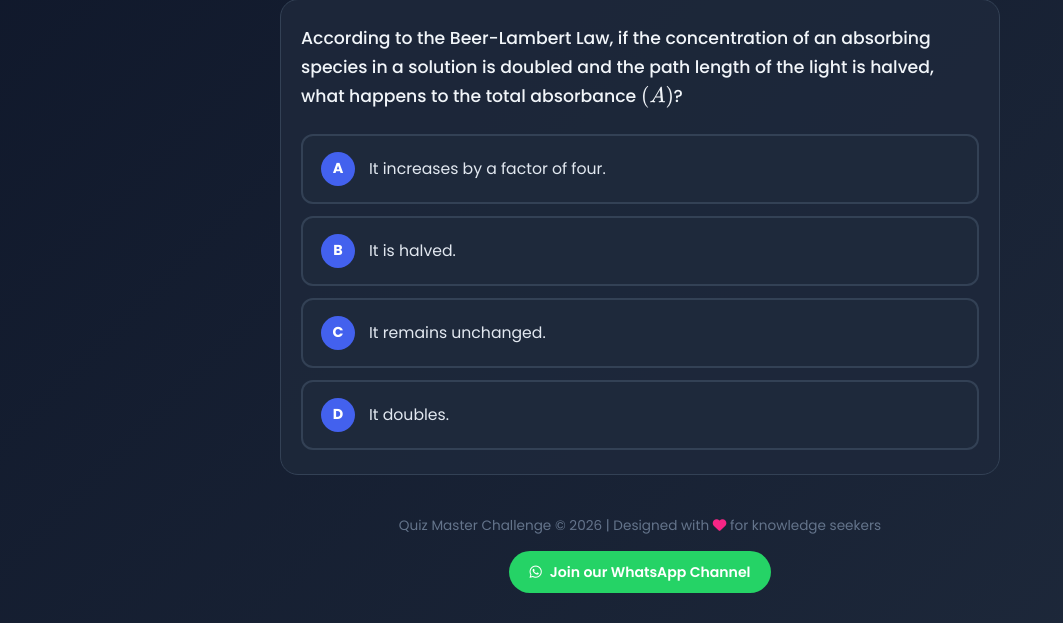
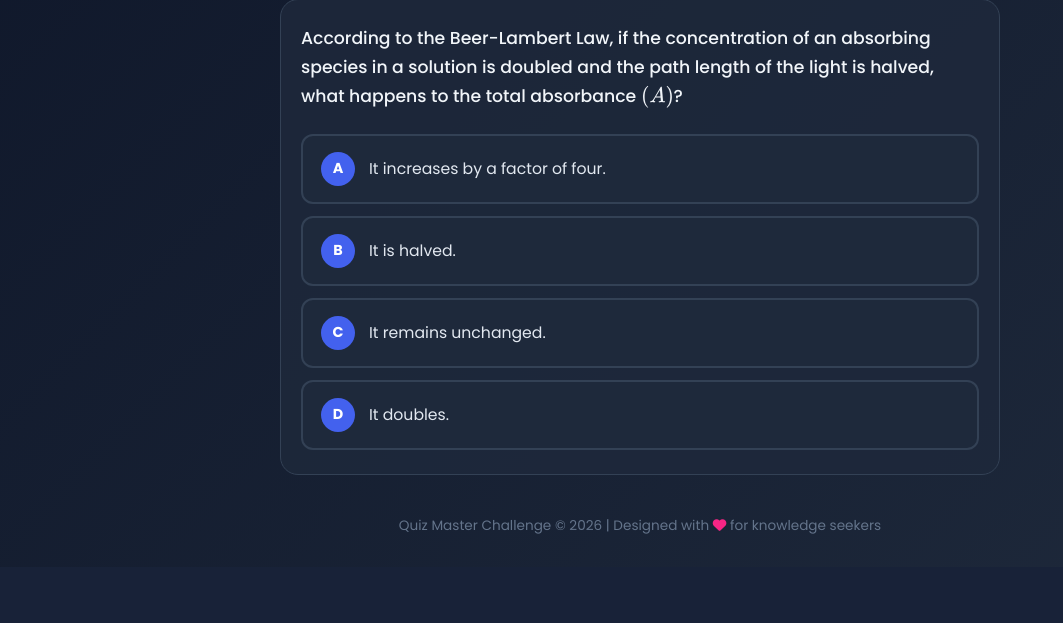
Before and after one commit to Rezu3/class10, a Flask app: page /gk in a window 1280 px wide. Shown: the part 240-863 px from the top of the page, without its empty margins (0-1063 px from the left). After the commit the page ends 774 px from the top, so only its background shows below. Run offline with Flask 3, Linux system fonts and the light colour scheme.

Commit message:
Update gk.html

```diff
--- a/templates/gk.html
+++ b/templates/gk.html
@@ -187,11 +187,7 @@
 
     <footer>
         <p>Quiz Master Challenge &copy; 2026 | Designed with <i class="fas fa-heart"></i> for knowledge seekers</p>
-        <div class="whatsapp-channel">
-            <a href="https://whatsapp.com/channel/0029Vb7ToysEAKWKYWbsla3X" target="_blank" class="whatsapp-link">
-                <i class="fab fa-whatsapp"></i> Join our WhatsApp Channel
-            </a>
-        </div>
+
     </footer>
 </div>
 
```
